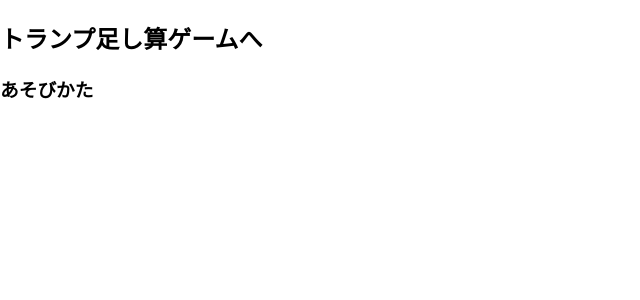
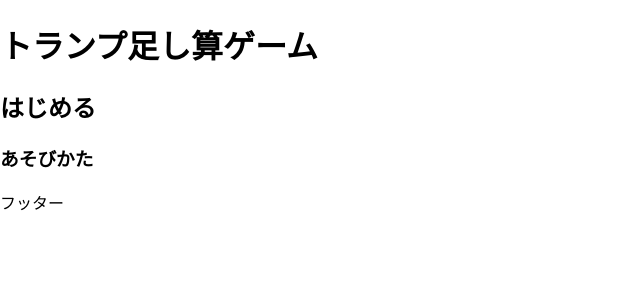
Before and after one commit to kewpie134134/next-cards-sum-game, a Next.js app: page / in a window 1280 px wide. Shown: the top 300 px of the page, without its empty margins (0-640 px from the left). Built offline with nearby package versions, Linux system fonts and the light colour scheme.

Commit message:
[add] ヘッダー・フッター作成

```diff
--- a/src/components/Header.tsx
+++ b/src/components/Header.tsx
@@ -1,10 +1,13 @@
-import React from 'react';
+import Head from 'next/head';
 
 const Header = () => {
   return (
-    <header>
+    <>
+      <Head>
+        <title>トランプ足し算ゲーム</title>
+      </Head>
       <h1>トランプ足し算ゲーム</h1>
-    </header>
+    </>
   );
 };
 
--- a/src/pages/_app.tsx
+++ b/src/pages/_app.tsx
@@ -1,7 +1,16 @@
-import '../styles/globals.css'
+import React from 'react';
+import Header from '../components/Header';
+import Footer from '../components/Footer';
+import '../styles/globals.css';
 
-function MyApp({ Component, pageProps }) {
-  return <Component {...pageProps} />
-}
+const MyApp = ({ Component, pageProps }) => {
+  return (
+    <>
+      <Header />
+      <Component {...pageProps} />
+      <Footer />
+    </>
+  );
+};
 
-export default MyApp
+export default MyApp;
--- a/src/pages/index.tsx
+++ b/src/pages/index.tsx
@@ -5,7 +5,7 @@ const Home = () => {
   return (
     <>
       <Link href="/game">
-        <h2>トランプ足し算ゲームへ</h2>
+        <h2>はじめる</h2>
       </Link>
       <Link href="/manual">
         <h3>あそびかた</h3>
```
Also changed, not shown: .eslintrc.json (added), .prettierrc.json (added).
